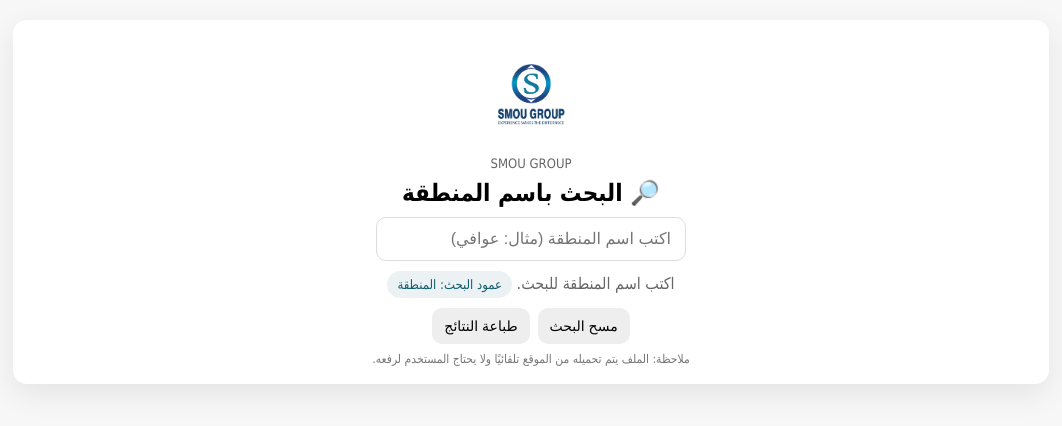
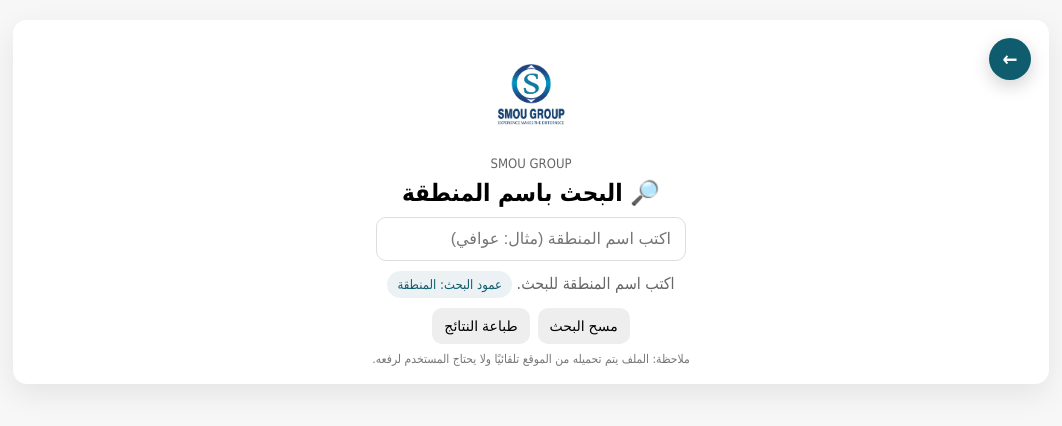
Before and after one commit to Smou-Group/Area-search, a plain HTML site: page index.html in a window 1280 px wide. Shown: the whole page, without its empty margins (109-1171 px from the left). Drawn offline with Linux system fonts and the light colour scheme.

Commit message:
Update index.html

```diff
--- a/index.html
+++ b/index.html
@@ -8,7 +8,41 @@
 <style>
   :root{--brand:#0f5c6e;}
   body{font-family: Tahoma, Arial, sans-serif; background:#f7f7f7; padding:20px; margin:0;}
-  .card{max-width:1000px;margin:0 auto;background:#fff;border-radius:14px;box-shadow:0 10px 30px rgba(0,0,0,.08);padding:18px;}
+
+  .card{
+    max-width:1000px;
+    margin:0 auto;
+    background:#fff;
+    border-radius:14px;
+    box-shadow:0 10px 30px rgba(0,0,0,.08);
+    padding:18px;
+    position:relative;
+  }
+
+  /* ===== Back Button ===== */
+  .back-btn{
+    position:absolute;
+    top:18px;
+    right:18px;
+    width:42px;
+    height:42px;
+    border-radius:50%;
+    display:flex;
+    align-items:center;
+    justify-content:center;
+    text-decoration:none;
+    font-size:20px;
+    font-weight:bold;
+    color:#fff;
+    background:var(--brand);
+    box-shadow:0 6px 18px rgba(0,0,0,.18);
+    transition:all .25s ease;
+  }
+  .back-btn:hover{
+    background:#0b4c59;
+    transform:translateY(-3px);
+  }
+
   h2{margin:0 0 10px 0;text-align:center}
 
   .header{display:flex;flex-direction:column;align-items:center;gap:10px;margin-bottom:8px}
@@ -16,14 +50,34 @@
   .brandLine{font-size:13px;color:#666;text-align:center;margin-top:-2px}
 
   .row{display:flex;gap:12px;flex-wrap:wrap;align-items:center;justify-content:center}
-  input[type="text"]{padding:12px 14px;min-width:280px;border:1px solid #ddd;border-radius:10px;font-size:16px;outline:none}
-  input[type="text"]:focus{border-color:var(--brand);box-shadow:0 0 0 3px rgba(15,92,110,.15)}
+  input[type="text"]{
+    padding:12px 14px;
+    min-width:280px;
+    border:1px solid #ddd;
+    border-radius:10px;
+    font-size:16px;
+    outline:none
+  }
+  input[type="text"]:focus{
+    border-color:var(--brand);
+    box-shadow:0 0 0 3px rgba(15,92,110,.15)
+  }
+
   .note{color:#666;margin-top:10px;text-align:center}
-  .pill{display:inline-block;background:rgba(15,92,110,.08);color:var(--brand);padding:6px 10px;border-radius:999px;font-size:13px}
+  .pill{
+    display:inline-block;
+    background:rgba(15,92,110,.08);
+    color:var(--brand);
+    padding:6px 10px;
+    border-radius:999px;
+    font-size:13px
+  }
+
   table{width:100%;border-collapse:collapse;margin-top:14px;background:#fff}
   th,td{border:1px solid #e2e2e2;padding:10px;text-align:right;vertical-align:top}
   th{background:var(--brand);color:#fff;position:sticky;top:0}
   tr:nth-child(even){background:#fafafa}
+
   .actions{display:flex;gap:8px;justify-content:center;margin-top:10px;flex-wrap:wrap}
   button{border:0;border-radius:10px;padding:10px 12px;cursor:pointer;font-size:14px}
   .btn2{background:#eee}
@@ -33,7 +87,7 @@
   @media print{
     body{background:#fff;padding:0}
     .card{box-shadow:none;border-radius:0;max-width:none;margin:0;padding:0}
-    .actions, .row, .small{display:none !important;}
+    .actions, .row, .small, .back-btn{display:none !important;}
     th{position:static}
     .logo{width:120px}
     @page{margin:12mm;}
@@ -43,6 +97,9 @@
 
 <body>
   <div class="card">
+
+    <!-- زر الرجوع -->
+    <a href="https://portal.smougroup.com/" class="back-btn" title="الرجوع">←</a>
 
     <div class="header">
       <img class="logo" src="logo.png" alt="SMOU Logo" />
@@ -134,18 +191,7 @@
 }
 
 function detectRegionColumn(){
-  const candidates = [
-    "المنطقة",
-    "منطقة",
-    "Area",
-    "area",
-    "Region",
-    "region",
-    "Location",
-    "location",
-    "Zone",
-    "zone"
-  ];
+  const candidates = ["المنطقة","منطقة","Area","area","Region","region","Location","location","Zone","zone"];
   for (const c of candidates){
     const found = headers.find(h => h.trim() === c);
     if (found) return found;
@@ -194,13 +240,10 @@
   }
 
   const res = data.filter(r => norm(r[SEARCH_COL]).includes(q));
-  info.innerHTML = res.length
-    ? `عدد النتائج: ${res.length}`
-    : "لا توجد نتائج";
+  info.innerHTML = res.length ? `عدد النتائج: ${res.length}` : "لا توجد نتائج";
   renderTable(res);
 }
 
-/* ✅ تحميل الملف من area.csv */
 fetch("area.csv?v=" + Date.now())
   .then(r => {
     if (!r.ok) throw new Error("area.csv not found");
@@ -212,9 +255,8 @@
     SEARCH_COL = detectRegionColumn();
     search();
   })
-  .catch(err => {
+  .catch(() => {
     info.textContent = "⚠️ تعذر تحميل ملف area.csv.";
-    console.error(err);
   });
 
 searchInput.addEventListener("input", search);
```
